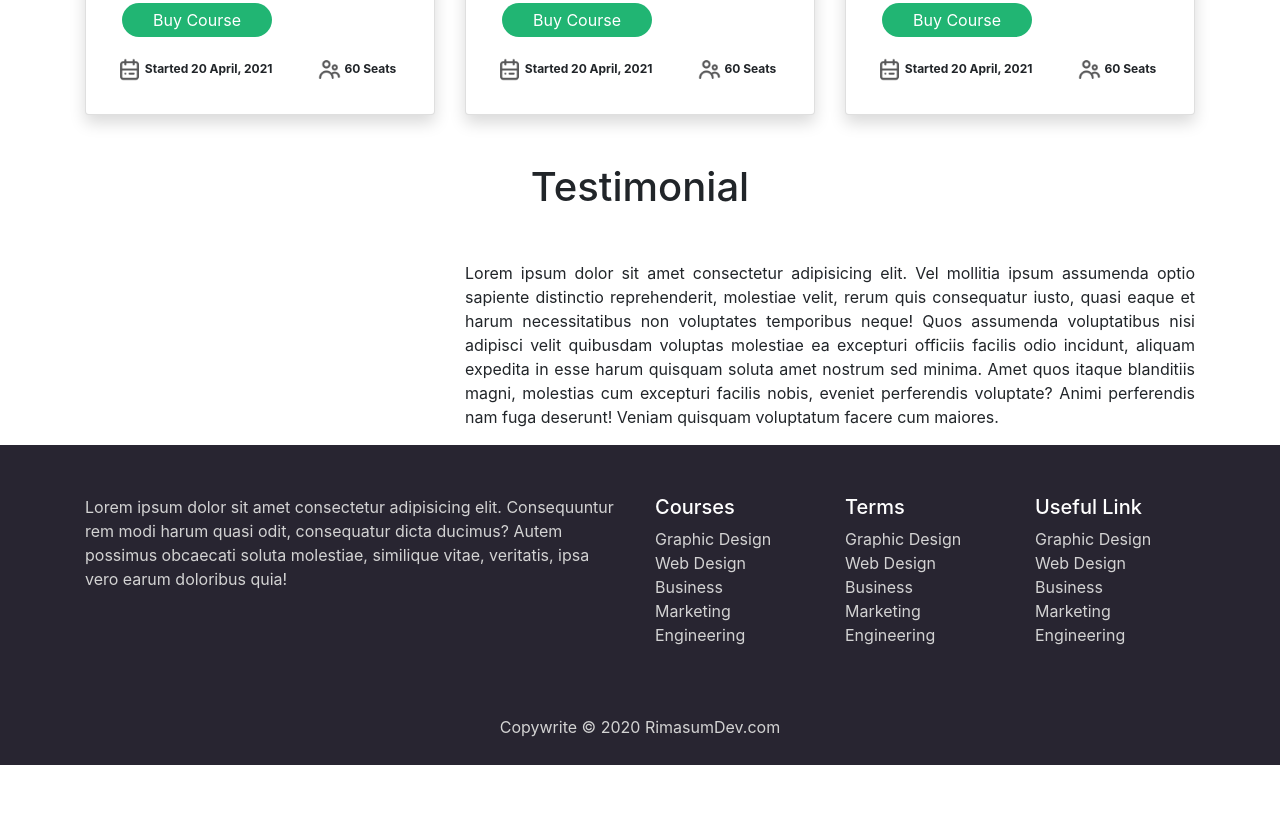
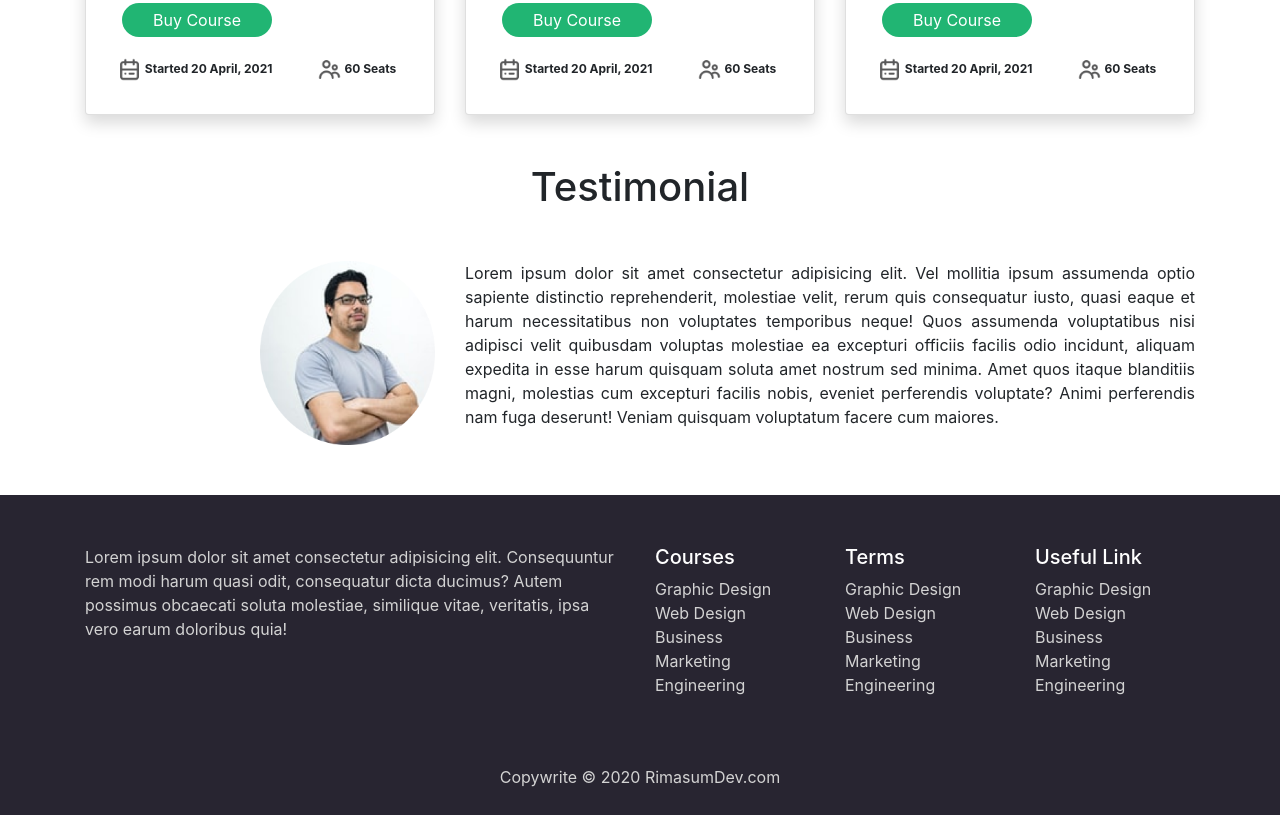
Before and after one commit to rimasumdev/e-school, a plain HTML site: page index.html in a window 1280 px wide. Shown: the part 1339-2154 px from the top of the page. Before the commit the page ends 2104 px from the top, so only its background shows below. Drawn offline with nearby package versions, Linux system fonts and the light colour scheme; the site is published under a folder, as on GitHub Pages, so addresses that start at the root find nothing.

Commit message:
Testimonial Image and Buttom Speace Fix

```diff
--- a/css/style.css
+++ b/css/style.css
@@ -8,7 +8,7 @@
     padding-top: 10px;
     padding-bottom: 10px;
 }
-.hero-buttom-speace{
+.hero-buttom-speace, .testimonial-buttom-speace{
     margin-bottom: 50px;
 }
 .navbar-font-blod{
--- a/index.html
+++ b/index.html
@@ -156,11 +156,11 @@
     </div>
     <!-- End Online Courses Section -->
     <!-- Start Testimonial Section -->
-        <div class="container testimonial all-section-speace">
+        <div class="container testimonial testimonial-buttom-speace">
             <h1>Testimonial</h1>
             <div class="row">
                 <div class="col-4 d-flex justify-content-end">
-                    <img class="w-50 " src="/photos/Man.png" alt="">
+                    <img class="w-50 " src="photos/Man.png" alt="">
                 </div>
                 <div class="col-8 text-justify">
                     <p>Lorem ipsum dolor sit amet consectetur adipisicing elit. Vel mollitia ipsum assumenda optio sapiente distinctio reprehenderit, molestiae velit, rerum quis consequatur iusto, quasi eaque et harum necessitatibus non voluptates temporibus neque! Quos assumenda voluptatibus nisi adipisci velit quibusdam voluptas molestiae ea excepturi officiis facilis odio incidunt, aliquam expedita in esse harum quisquam soluta amet nostrum sed minima. Amet quos itaque blanditiis magni, molestias cum excepturi facilis nobis, eveniet perferendis voluptate? Animi perferendis nam fuga deserunt! Veniam quisquam voluptatum facere cum maiores.</p>
```
